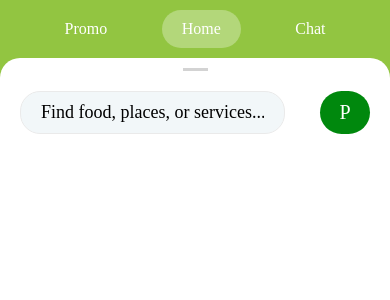
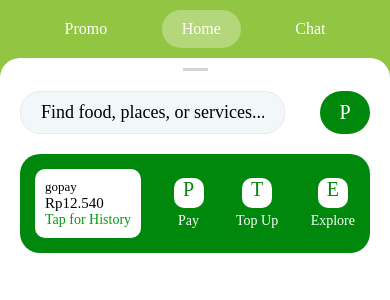
Before and after one commit to padulkemid/simple-gojek-clone, a React Native app: screen / in a window 390 px wide. Shown: the top 300 px of the page. Built offline with nearby package versions, Linux system fonts and the light colour scheme.

Commit message:
Added AccountBalance to body component.

```diff
--- /dev/null
+++ b/components/body/AccountBalance.js
@@ -0,0 +1,38 @@
+import React from 'react';
+import {View, Text, StyleSheet} from 'react-native';
+
+const AccountBalance = () => {
+  return (
+    <View style={styles.container}>
+      <Text style={[styles.regFont, styles.balanceType]}>gopay</Text>
+      <Text style={styles.balance}>Rp12.540</Text>
+      <Text style={[styles.regFont, styles.additionalInfo]}>
+        Tap for History
+      </Text>
+    </View>
+  );
+};
+
+const styles = StyleSheet.create({
+  container: {
+    padding: 10,
+    borderRadius: 10,
+    backgroundColor: 'white',
+  },
+  regFont: {
+    fontFamily: 'Montserrat-Regular',
+  },
+  balanceType: {
+    fontSize: 13,
+  },
+  balance: {
+    fontSize: 15,
+    fontFamily: 'Montserrat-SemiBold',
+  },
+  additionalInfo: {
+    fontSize: 14,
+    color: '#009B0F',
+  },
+});
+
+export default AccountBalance;
--- a/components/body/Balance.js
+++ b/components/body/Balance.js
@@ -0,0 +1,79 @@
+import React from 'react';
+import {View, Text, StyleSheet} from 'react-native';
+
+import {AccountBalance} from './';
+
+const actions = [
+  {
+    id: 1,
+    name: 'Pay',
+  },
+  {
+    id: 2,
+    name: 'Top Up',
+  },
+  {
+    id: 3,
+    name: 'Explore',
+  },
+];
+
+// TODO: change this to icon later, just for placeholder.
+const ActionIcons = ({children}) => (
+  <View style={styles.profile}>
+    <Text style={[styles.baseText, styles.profileText]}>{children}</Text>
+  </View>
+);
+
+const Balance = () => {
+  return (
+    <View style={[styles.baseBg, styles.container]}>
+      <AccountBalance />
+      {actions.map(({id, name}) => (
+        <View style={styles.actionContainer}>
+          <ActionIcons>{name[0]}</ActionIcons>
+          <Text key={id} style={[styles.baseText, styles.actionText]}>
+            {name}
+          </Text>
+        </View>
+      ))}
+    </View>
+  );
+};
+
+const styles = StyleSheet.create({
+  container: {
+    display: 'flex',
+    flexDirection: 'row',
+    justifyContent: 'space-between',
+    alignItems: 'center',
+    padding: 15,
+    borderRadius: 20,
+    marginHorizontal: 10,
+  },
+  baseBg: {
+    backgroundColor: '#00880D',
+  },
+  baseText: {
+    textAlign: 'center',
+    fontFamily: 'Montserrat-SemiBold',
+  },
+  profile: {
+    width: 30,
+    height: 30,
+    borderRadius: 10,
+    alignSelf: 'center',
+    backgroundColor: 'white',
+  },
+  profileText: {
+    fontSize: 20,
+    color: '#00880D',
+  },
+  actionText: {
+    marginTop: 5,
+    color: 'white',
+    textAlign: 'center',
+  },
+});
+
+export default Balance;
--- a/components/body/BodyContainer.js
+++ b/components/body/BodyContainer.js
@@ -1,13 +1,14 @@
 import React from 'react';
 import {View, ScrollView, StyleSheet} from 'react-native';
 
-import {SearchBar} from './';
+import {SearchBar, Balance} from './';
 
 const BodyContainer = () => {
   return (
     <ScrollView style={styles.container}>
       <View style={styles.handleBar} />
       <SearchBar />
+      <Balance />
     </ScrollView>
   );
 };
--- a/components/body/index.js
+++ b/components/body/index.js
@@ -1,2 +1,4 @@
 export {default as BodyContainer} from './BodyContainer';
 export {default as SearchBar} from './SearchBar';
+export {default as Balance} from './Balance';
+export {default as AccountBalance} from './AccountBalance';
```
